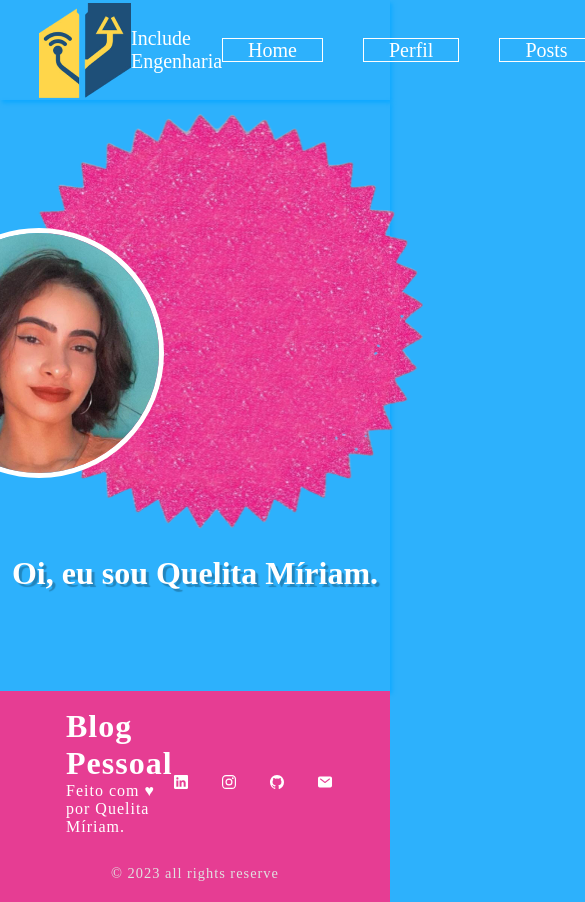
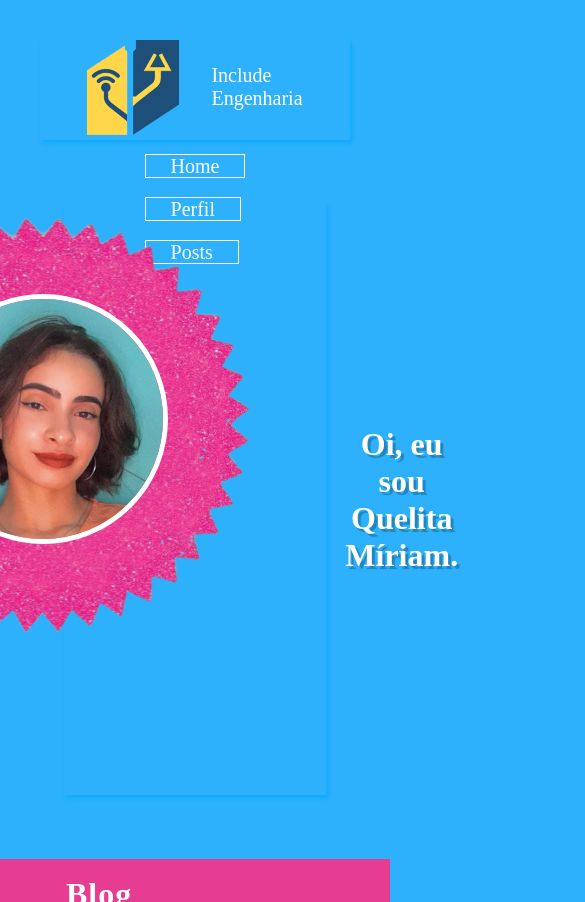
Before and after one commit to quelita2/desafio-include, a plain HTML site: page index.html in a window 390 px wide. Shown: the whole page, 585 px wide, since content can reach past the window. After the commit the page ends 859 px from the top, so only its background shows below. Drawn offline with nearby package versions, Linux system fonts and the light colour scheme; a web font is replaced by a local one.

Commit message:
fixing bugs and making it responsive

```diff
--- a/index.html
+++ b/index.html
@@ -13,11 +13,13 @@
 
 <body>
     <div id="header" id="header">
+        <div class="logo-include">
             <div id="logo">
                 <img src="./assets/include-logo.png" alt="Logo Include">
             </div>
             <div id="nome_logo">
                 <p>Include <br> Engenharia</p>
+            </div>
         </div>
         <ul class="navigation-header">
             <li><a href="index.html">Home</a></li>
@@ -27,11 +29,10 @@
     </div>
 
     <div id="main">
-        <div id="borda-barbie">
-            <img src="./assets/borda-barbie-perfil.png" alt="Logo da Barbie">
-        </div>
+        <div id="conteudo">
             <div id="perfil">
-            <img src="./assets/perfil.jpeg" alt="Perfil">
+                <img id="borda-barbie" src="./assets/borda-barbie-perfil.png" alt="Logo da Barbie">
+                <img id="foto-perfil" src="./assets/perfil.jpeg" alt="Perfil">
             </div>
             <div id="texto">
                 <h1>
@@ -39,6 +40,13 @@
                 </h1>
             </div>
         </div>
+
+    </div>
+
+
+    <script  type = "module"  src = "https://unpkg.com/ionicons@7.1.0/dist/ionicons/ionicons.esm.js" > </script>
+    <script  nomodule  src = "https://unpkg .com/ionicons@7.1.0/dist/ionicons/ionicons.js"> </script>
+</body>
 
 <footer>
     <div class="footer_content">
@@ -69,8 +77,5 @@
         2023 all rights reserve
     </div>
 </footer>
-    <script  type = "module"  src = "https://unpkg.com/ionicons@7.1.0/dist/ionicons/ionicons.esm.js" > </script>
-    <script  nomodule  src = "https://unpkg .com/ionicons@7.1.0/dist/ionicons/ionicons.js"> </script>
-</body>
 
 </html>
--- a/style.css
+++ b/style.css
@@ -35,10 +35,20 @@ body * {
     padding: 0 10%;
 }
 
+.logo-include {
+    display: flex;
+    align-items: center;
+    gap: 2rem;
+}
+
 #logo {
     width: 92px;
     height: 94.914px;
     flex-shrink: 0;
+}
+
+#texto {
+    padding: 2rem;
 }
 
 .navigation-header {
@@ -74,7 +84,7 @@ body * {
     height: 5rem;
 }
 
-#borda-barbie img {
+#borda-barbie {
     width: 413.45px;
     height: 423px;
     flex-shrink: 0;
@@ -82,22 +92,31 @@ body * {
     position: relative;
 }
 
-#perfil img {
+#conteudo {
+    display: flex;
+    align-items: center;
+    justify-content: center;
+}
+
+#perfil {
+    display: flex;
+    align-content: center;
+    justify-content: center;
+}
+
+#foto-perfil {
+    position: absolute;
     width: 250px;
     height: 250px;
     flex-shrink: 0;
     border-radius: 50%;
     border: 5px solid var(--color-white);
-
-    position: absolute;
-    top: 27%;
-    right: 58%;
+    margin: 80px 0px 0px 0;
     z-index: 1;
 }
 
-#borda-barbie, #perfil, #texto {
-    display: inline-block;
-    justify-content: center;
+#texto {
+    padding: 6rem;
 }
 
 footer {
@@ -135,3 +154,37 @@ footer {
     padding: 10px;
     font-weight: 100;
 }
+
+@media (max-width: 768px) {
+    #header {
+        gap: 1em;
+    }
+
+    #main {
+        margin: 4em;
+    }
+
+
+}
+
+@media (max-width: 600px) {
+    #header {
+        gap: 1em;
+        flex-direction: column;
+        margin: 2em;
+    }
+
+    .navigation-header {
+        flex-direction: column;
+        gap: 1em;
+    }
+
+    #main {
+        margin: 4em;
+    }
+
+    footer {
+        height: 100%;
+        position: fixed;
+    }
+}
```
Also changed, not shown: perfil.html (+5 -2 lines), posts.html (+3 -0 lines). Lines whose indentation alone changed are shown as unchanged.
